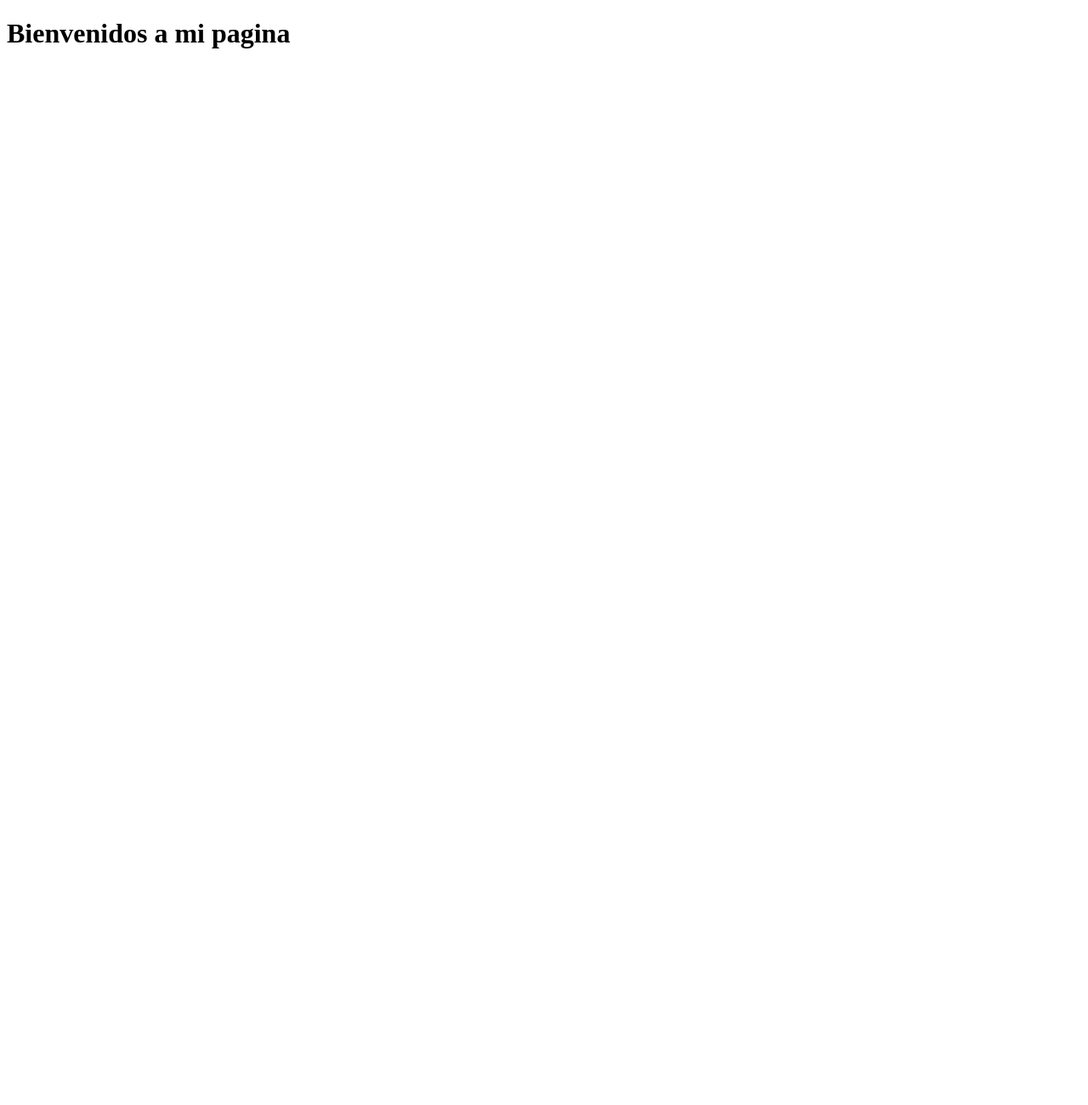
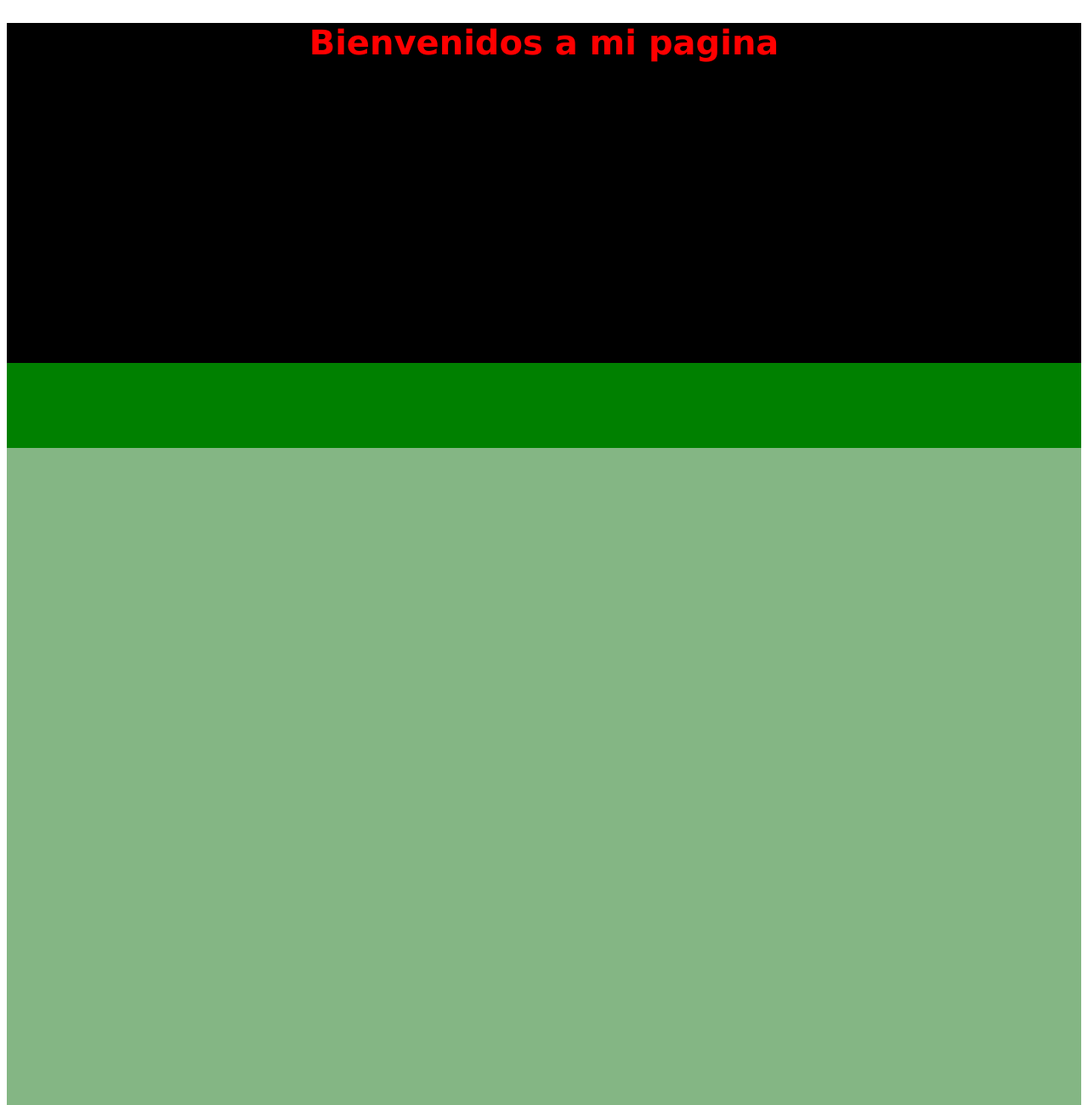
Before and after one commit to Martindatt/otro_repo, a plain HTML site: page index.html in a window 1280 px wide. Shown: the top 1300 px of the page at 85% size. Before the commit the page ends 800 px from the top, so only its background shows below. Drawn offline with Linux system fonts and the light colour scheme.

Commit message:
Segunda version en rama nueva

```diff
--- a/css/estilo.css
+++ b/css/estilo.css
@@ -9,9 +9,30 @@ h1{
 
 }
 
-body {
-    height: 3000px;
+header {
+    height: 400px;
     background-color:  black;
 
 
 }
+
+nav {
+    height: 100px;
+    background-color:  green;
+
+
+}
+
+main {
+    height: 1000px;
+    background-color:  rgb(132, 182, 132)
+
+
+}
+
+footer {
+    height: 300px;
+    background-color:  rgb(44, 43, 43);
+
+
+}
--- a/index.html
+++ b/index.html
@@ -4,13 +4,35 @@
     <meta charset="UTF-8">
     <meta http-equiv="X-UA-Compatible" content="IE=edge">
     <meta name="viewport" content="width=device-width, initial-scale=1.0">
+    <link rel="stylesheet" href="css/estilo.css">
     <title>Document</title>
 
 </head>
 <body>
+    <header>
+        <h1>Bienvenidos a mi pagina</h1>
+
+    </header>
+     <nav>
 
 
-      <h1>Bienvenidos a mi pagina</h1>
+     </nav>
+     <main>
+
+
+     </main>
+     <body>
+
+
+     </body>
+     <footer>
+
+
+     </footer>
+
+
+
+
 
 </body>
 </html>
```
